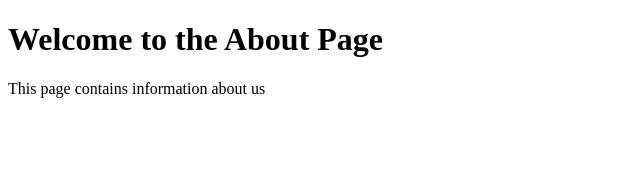
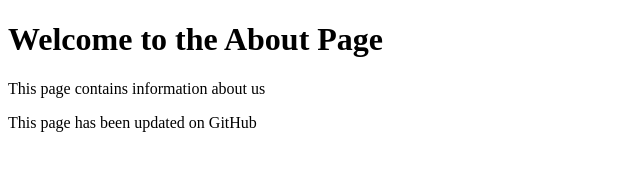
Before and after one commit to superbtutorial/git-tutorial, a plain HTML site: page about.html in a window 1280 px wide. Shown: the whole page, without its empty margins (0-640 px from the left). Drawn offline with Linux system fonts and the light colour scheme.

Commit message:
Updated about.html on GitHub

```diff
--- a/about.html
+++ b/about.html
@@ -9,5 +9,6 @@
 <body>
     <h1>Welcome to the About Page</h1>
     <p>This page contains information about us</p>
+    <p>This page has been updated on GitHub</p>
 </body>
 </html>
```
